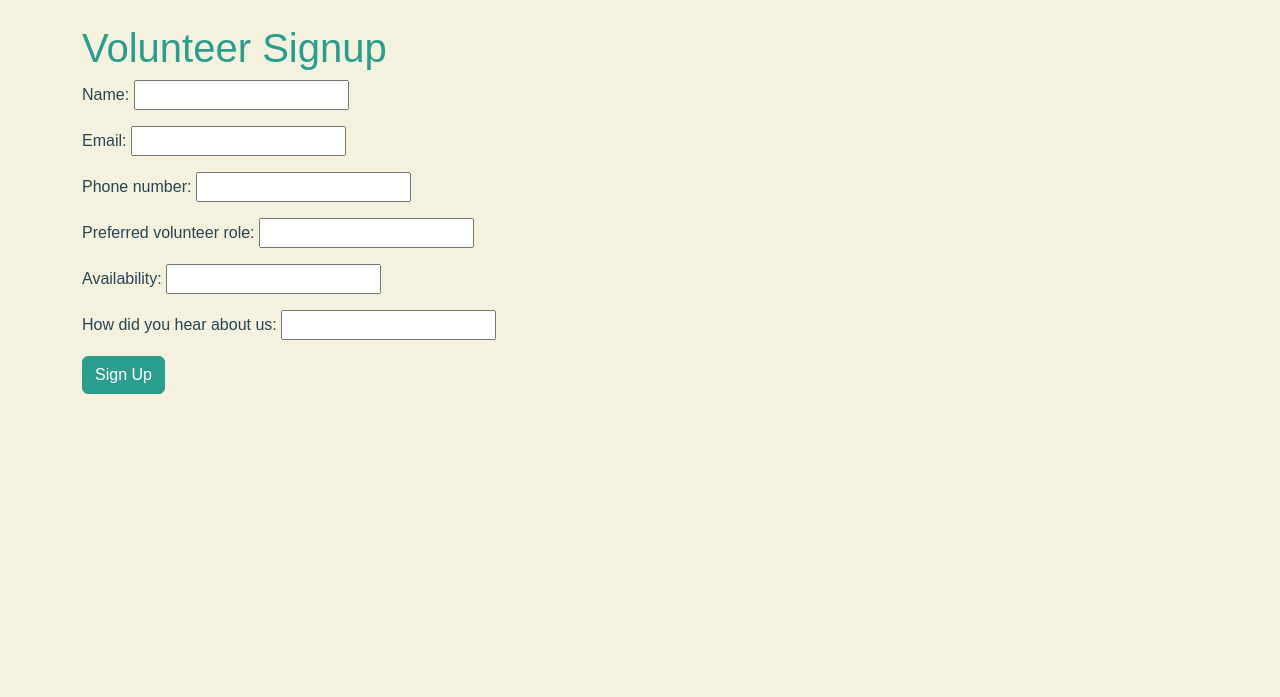
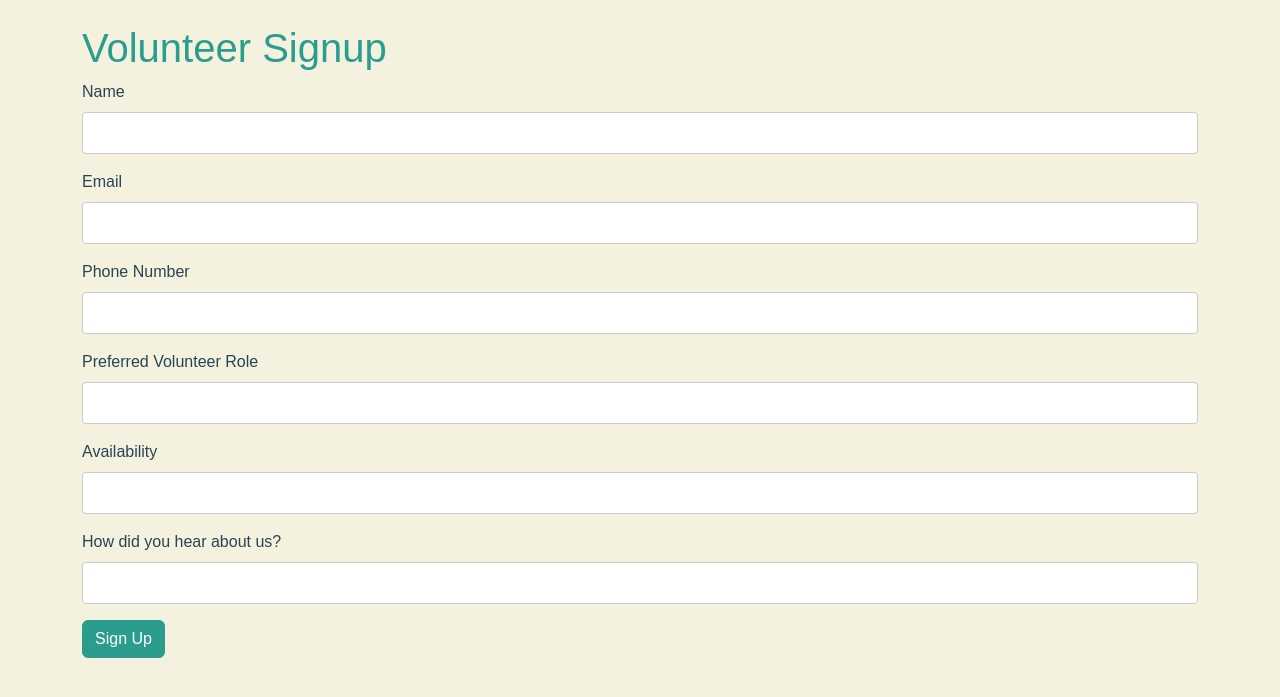
Before and after one commit to jinygoh/volunteerManagementApp_builtWithDjangoAndHubspotCRM, a Django app: page / in a window 1280 px wide. Shown: the part 56-753 px from the top of the page. Run offline with Django 5.2, Linux system fonts and the light colour scheme.

Commit message:
Improve sign-up form, clean up project, and enhance security
I've made several improvements to your Django project:

- I improved the sign-up form design by rendering fields individually and adding CSS for better styling.
- I updated the `VolunteerForm` to explicitly list its fields instead of using `__all__`.
- I removed the `HUBSPOT_INTEGRATION.md` file, as it was no longer needed.
- I created `FILES_TO_DELETE.txt` with instructions for you on how to remove the virtual environment directories (`hopehands/Lib` and `hopehands/Scripts`), as I was unable to remove them automatically.
- I updated the `.gitignore` file with standard Python and Django ignore patterns.
- I made the `settings.py` file more secure by loading the `SECRET_KEY` and `DEBUG` settings from environment variables.
- I also updated `.env.example` to reflect these new environment variables.

```diff
--- /dev/null
+++ b/FILES_TO_DELETE.txt
@@ -0,0 +1,5 @@
+The following directories are part of a virtual environment and should be deleted from the repository:
+- hopehands/Lib/
+- hopehands/Scripts/
+
+These directories could not be deleted automatically due to tool limitations. Please remove them manually.
--- a/hopehands/hopehands/settings.py
+++ b/hopehands/hopehands/settings.py
@@ -20,10 +20,12 @@ BASE_DIR = Path(__file__).resolve().parent.parent
 # See https://docs.djangoproject.com/en/5.2/howto/deployment/checklist/
 
 # SECURITY WARNING: keep the secret key used in production secret!
-SECRET_KEY = "django-insecure-5*@=zh^(47k@y4(dgz!^o1%rce0i*l(h@thd_do83o=opug-6("
+import os
+SECRET_KEY = os.environ.get('DJANGO_SECRET_KEY', "django-insecure-5*@=zh^(47k@y4(dgz!^o1%rce0i*l(h@thd_do83o=opug-6(")
 
 # SECURITY WARNING: don't run with debug turned on in production!
-DEBUG = True
+# For production, set DEBUG to False.
+DEBUG = os.environ.get('DJANGO_DEBUG', 'True') == 'True'
 
 ALLOWED_HOSTS = []
 
--- a/hopehands/volunteer/forms.py
+++ b/hopehands/volunteer/forms.py
@@ -4,4 +4,11 @@ from .models import Volunteer
 class VolunteerForm(forms.ModelForm):
     class Meta:
         model = Volunteer
-        fields = '__all__'
+        fields = [
+            'name',
+            'email',
+            'phone_number',
+            'preferred_volunteer_role',
+            'availability',
+            'how_did_you_hear_about_us'
+        ]
--- a/hopehands/volunteer/static/volunteer/style.css
+++ b/hopehands/volunteer/static/volunteer/style.css
@@ -27,3 +27,21 @@ body {
 h1 {
     color: #2a9d8f;
 }
+
+.form-group {
+    margin-bottom: 1rem;
+}
+
+.form-group label {
+    display: block;
+    margin-bottom: 0.5rem;
+}
+
+.form-group input,
+.form-group select,
+.form-group textarea {
+    width: 100%;
+    padding: 0.5rem;
+    border: 1px solid #ccc;
+    border-radius: 4px;
+}
--- a/hopehands/volunteer/templates/volunteer/signup.html
+++ b/hopehands/volunteer/templates/volunteer/signup.html
@@ -6,7 +6,30 @@
     <h1>Volunteer Signup</h1>
     <form method="post">
         {% csrf_token %}
-        {{ form.as_p }}
+        <div class="form-group">
+            <label for="{{ form.name.id_for_label }}">Name</label>
+            {{ form.name }}
+        </div>
+        <div class="form-group">
+            <label for="{{ form.email.id_for_label }}">Email</label>
+            {{ form.email }}
+        </div>
+        <div class="form-group">
+            <label for="{{ form.phone_number.id_for_label }}">Phone Number</label>
+            {{ form.phone_number }}
+        </div>
+        <div class="form-group">
+            <label for="{{ form.preferred_volunteer_role.id_for_label }}">Preferred Volunteer Role</label>
+            {{ form.preferred_volunteer_role }}
+        </div>
+        <div class="form-group">
+            <label for="{{ form.availability.id_for_label }}">Availability</label>
+            {{ form.availability }}
+        </div>
+        <div class="form-group">
+            <label for="{{ form.how_did_you_hear_about_us.id_for_label }}">How did you hear about us?</label>
+            {{ form.how_did_you_hear_about_us }}
+        </div>
         <button type="submit" class="btn btn-primary">Sign Up</button>
     </form>
 {% endblock %}
```
Also changed, not shown: HUBSPOT_INTEGRATION.md (deleted, +0 -56 lines), 2 other files.
